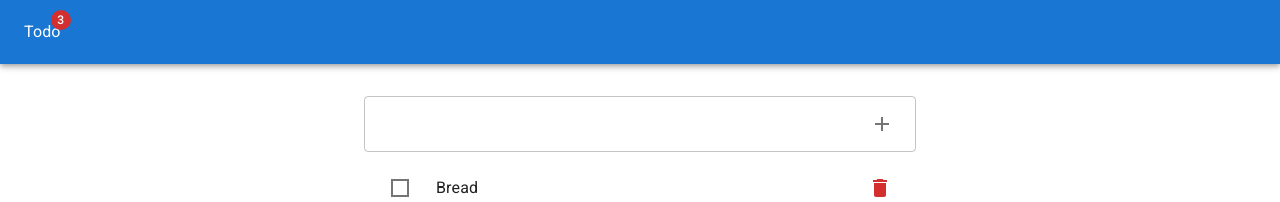
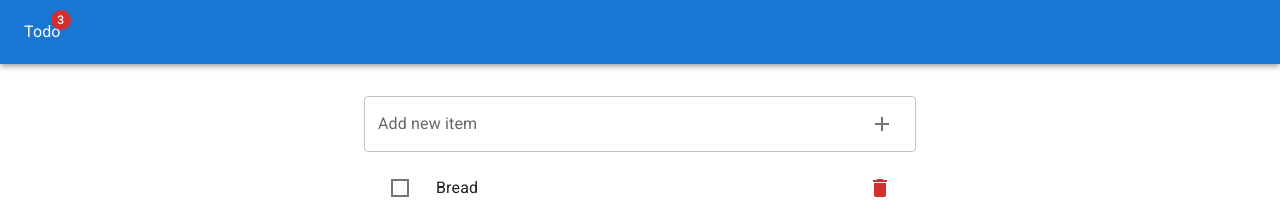
Before and after one commit to kyawhla-commit/oct-pwd-2, a React (Vite) app in the folder hello-react/: page / in a window 1280 px wide. Shown: the top 202 px of the page. Built offline with nearby package versions, Linux system fonts and the light colour scheme.

Commit message:
modified input with textfield

```diff
--- a/hello-react/src/App.jsx
+++ b/hello-react/src/App.jsx
@@ -2,6 +2,7 @@ import {
   OutlinedInput,
   Box,
   Typography,
+  TextField,
   List,
   IconButton,
   Divider,
@@ -55,15 +56,18 @@ export default function App() {
             e.currentTarget.reset();
           }}
         >
-          <OutlinedInput
+          <TextField
+            variant="outlined"
             fullWidth
-            type="text"
+            label="Add new item"
             inputRef={inputRef}
-            endAdornment={
-              <IconButton type="submit">
-                <AddIcon />
-              </IconButton>
-            }
+            InputProps={{
+              endAdornment: (
+                <IconButton type="submit">
+                  <AddIcon />
+                </IconButton>
+              ),
+            }}
           />
         </form>
 
```
